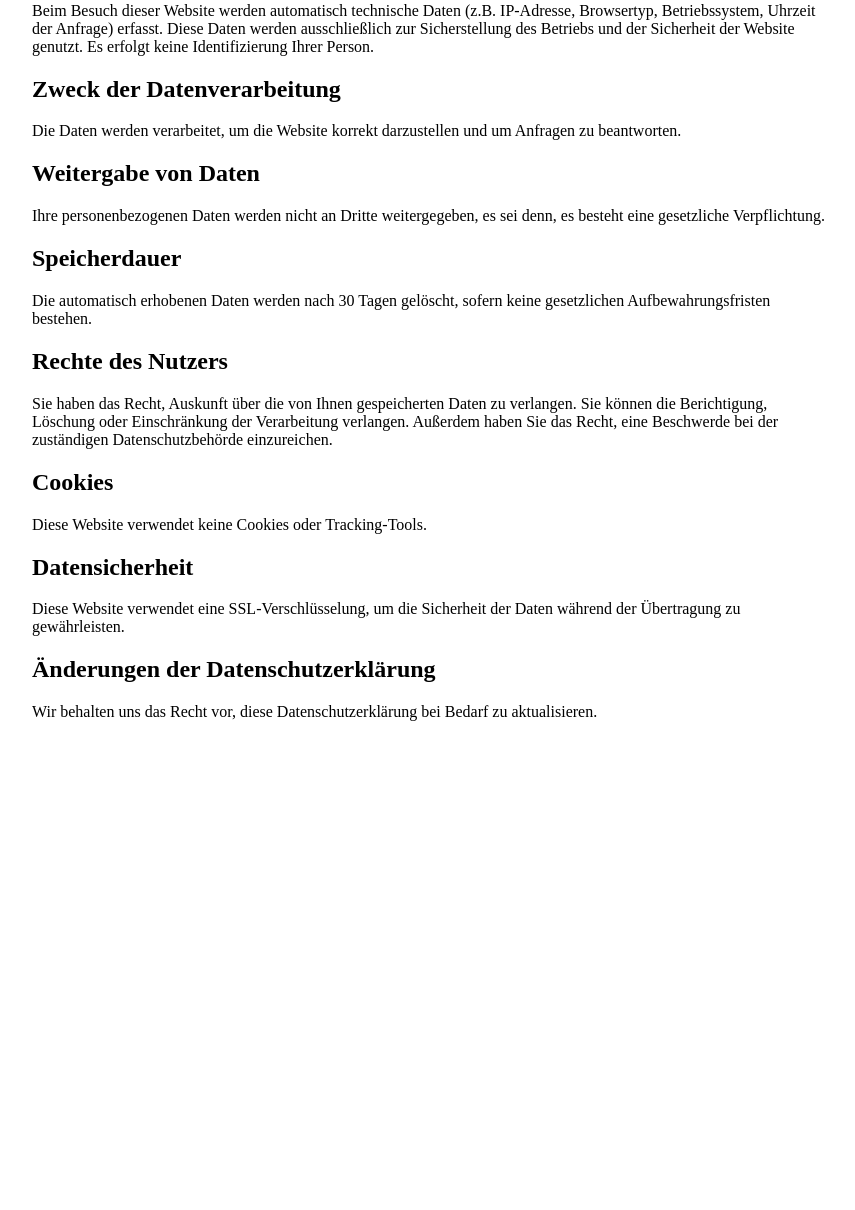
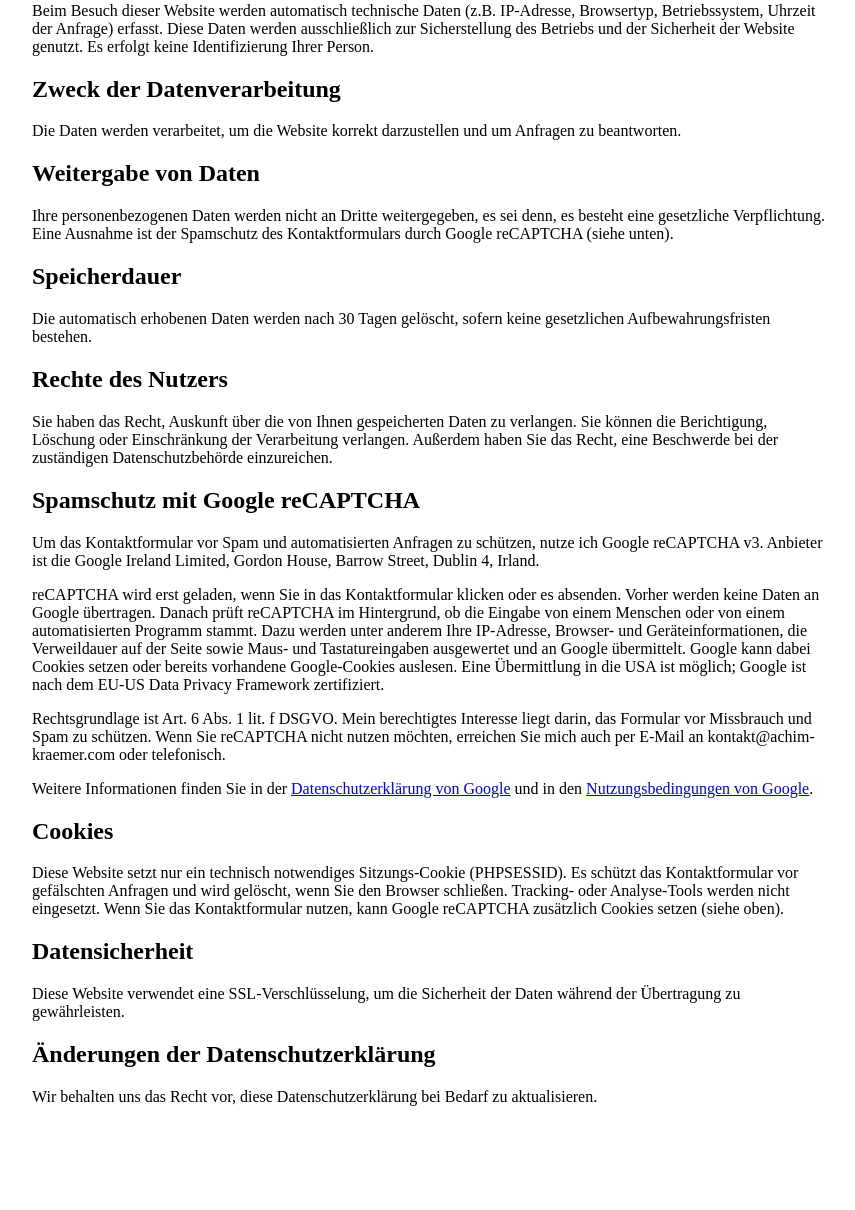
Before and after one commit to achim-kraemer-com/achim-kraemer, a Symfony app: template application/templates/data_protection/index.html.twig in a window 1280 px wide. Shown: the part 490-1700 px from the top of the page, without its empty margins (208-1063 px from the left). Before the commit the page ends 1211 px from the top, so only its background shows below. Run offline with Twig, Linux system fonts and the light colour scheme; the template is opened without the code that fills it, so the values that code supplies are empty; style sheets or scripts are compiled from the project's sources; some libraries are stand-ins or nearby versions.

Commit message:
Datenschutz: reCAPTCHA und Sitzungs-Cookie ergänzt, neues Porträtfoto
Co-Authored-By: Claude Opus 5.5 <noreply@anthropic.com>

```diff
--- a/application/templates/base.html.twig
+++ b/application/templates/base.html.twig
@@ -36,9 +36,9 @@
         <meta property="og:site_name" content="Achim Krämer | Symfony Freelancer">
         <meta property="og:locale" content="{{ app.request.locale == 'en' ? 'en_US' : 'de_DE' }}">
         <meta property="og:locale:alternate" content="{{ app.request.locale == 'en' ? 'de_DE' : 'en_US' }}">
-        <meta property="og:image" content="{{ absolute_url(asset('build/images/DSC4074.jpeg')) }}">
+        <meta property="og:image" content="{{ absolute_url(asset('build/images/achim-kraemer-portrait.jpeg')) }}">
         <meta property="og:image:type" content="image/jpeg">
-        <meta property="og:image:width" content="883">
+        <meta property="og:image:width" content="900">
         <meta property="og:image:height" content="900">
         <meta property="og:image:alt" content="{{ 'app.hero.photo_alt'|trans }}">
 
@@ -46,7 +46,7 @@
         <meta name="twitter:card" content="summary_large_image">
         <meta name="twitter:title" content="{{ block('title') }}">
         <meta name="twitter:description" content="{{ block('description') }}">
-        <meta name="twitter:image" content="{{ absolute_url(asset('build/images/DSC4074.jpeg')) }}">
+        <meta name="twitter:image" content="{{ absolute_url(asset('build/images/achim-kraemer-portrait.jpeg')) }}">
         <meta name="twitter:image:alt" content="{{ 'app.hero.photo_alt'|trans }}">
 
         <!-- Structured Data (JSON-LD Schema) -->
@@ -55,7 +55,7 @@
           "@context": "https://schema.org",
           "@type": "ProfessionalService",
           "name": "Achim Krämer",
-          "image": "{{ absolute_url(asset('build/images/DSC4074.jpeg')) }}",
+          "image": "{{ absolute_url(asset('build/images/achim-kraemer-portrait.jpeg')) }}",
           "logo": "{{ absolute_url(asset('brand/favicon-main-512.png')) }}",
           "@id": "{{ absolute_url(path('app_home')) }}",
           "url": "{{ absolute_url(path('app_home')) }}",
@@ -126,7 +126,7 @@
           "@id": "{{ absolute_url(path('app_home')) }}#person",
           "name": "Achim Krämer",
           "url": "{{ absolute_url(path('app_home')) }}",
-          "image": "{{ absolute_url(asset('build/images/DSC4074.jpeg')) }}",
+          "image": "{{ absolute_url(asset('build/images/achim-kraemer-portrait.jpeg')) }}",
           "jobTitle": "Symfony Freelancer & PHP Webentwickler",
           "worksFor": {"@id": "{{ absolute_url(path('app_home')) }}"},
           "address": {
--- a/application/templates/data_protection/index.html.twig
+++ b/application/templates/data_protection/index.html.twig
@@ -45,7 +45,7 @@
         <div class="impressum-section">
             <h2>Weitergabe von Daten</h2>
             <p>
-                Ihre personenbezogenen Daten werden nicht an Dritte weitergegeben, es sei denn, es besteht eine gesetzliche Verpflichtung.
+                Ihre personenbezogenen Daten werden nicht an Dritte weitergegeben, es sei denn, es besteht eine gesetzliche Verpflichtung. Eine Ausnahme ist der Spamschutz des Kontaktformulars durch Google reCAPTCHA (siehe unten).
             </p>
         </div>
 
@@ -64,9 +64,25 @@
         </div>
 
         <div class="impressum-section">
+            <h2>Spamschutz mit Google reCAPTCHA</h2>
+            <p>
+                Um das Kontaktformular vor Spam und automatisierten Anfragen zu schützen, nutze ich Google reCAPTCHA v3. Anbieter ist die Google Ireland Limited, Gordon House, Barrow Street, Dublin 4, Irland.
+            </p>
+            <p>
+                reCAPTCHA wird erst geladen, wenn Sie in das Kontaktformular klicken oder es absenden. Vorher werden keine Daten an Google übertragen. Danach prüft reCAPTCHA im Hintergrund, ob die Eingabe von einem Menschen oder von einem automatisierten Programm stammt. Dazu werden unter anderem Ihre IP-Adresse, Browser- und Geräteinformationen, die Verweildauer auf der Seite sowie Maus- und Tastatureingaben ausgewertet und an Google übermittelt. Google kann dabei Cookies setzen oder bereits vorhandene Google-Cookies auslesen. Eine Übermittlung in die USA ist möglich; Google ist nach dem EU-US Data Privacy Framework zertifiziert.
+            </p>
+            <p>
+                Rechtsgrundlage ist Art. 6 Abs. 1 lit. f DSGVO. Mein berechtigtes Interesse liegt darin, das Formular vor Missbrauch und Spam zu schützen. Wenn Sie reCAPTCHA nicht nutzen möchten, erreichen Sie mich auch per E-Mail an kontakt@achim-kraemer.com oder telefonisch.
+            </p>
+            <p>
+                Weitere Informationen finden Sie in der <a href="https://policies.google.com/privacy" target="_blank" rel="noopener">Datenschutzerklärung von Google</a> und in den <a href="https://policies.google.com/terms" target="_blank" rel="noopener">Nutzungsbedingungen von Google</a>.
+            </p>
+        </div>
+
+        <div class="impressum-section">
             <h2>Cookies</h2>
             <p>
-                Diese Website verwendet keine Cookies oder Tracking-Tools.
+                Diese Website setzt nur ein technisch notwendiges Sitzungs-Cookie (PHPSESSID). Es schützt das Kontaktformular vor gefälschten Anfragen und wird gelöscht, wenn Sie den Browser schließen. Tracking- oder Analyse-Tools werden nicht eingesetzt. Wenn Sie das Kontaktformular nutzen, kann Google reCAPTCHA zusätzlich Cookies setzen (siehe oben).
             </p>
         </div>
 
--- a/application/templates/home/index.html.twig
+++ b/application/templates/home/index.html.twig
@@ -69,10 +69,10 @@
                     </div>
                 </div>
                 <figure class="hero__photo">
-                    <img src="{{ asset('build/images/DSC4074-640.jpeg') }}"
-                         srcset="{{ asset('build/images/DSC4074-640.jpeg') }} 628w, {{ asset('build/images/DSC4074.jpeg') }} 884w"
+                    <img src="{{ asset('build/images/achim-kraemer-portrait-640.jpeg') }}"
+                         srcset="{{ asset('build/images/achim-kraemer-portrait-640.jpeg') }} 640w, {{ asset('build/images/achim-kraemer-portrait.jpeg') }} 900w"
                          sizes="(min-width: 900px) 416px, 216px"
-                         alt="{{ 'app.hero.photo_alt'|trans }}" width="628" height="640" fetchpriority="high">
+                         alt="{{ 'app.hero.photo_alt'|trans }}" width="640" height="640" fetchpriority="high">
                     <figcaption>
                         <span>{{ 'app.me.fact1'|trans }}</span>
                         <span>{{ 'app.me.fact2'|trans }}</span>
--- a/application/templates/page/detail.html.twig
+++ b/application/templates/page/detail.html.twig
@@ -17,7 +17,7 @@
             'url': page_url,
             'inLanguage': app.request.locale,
             'datePublished': '2026-11-08',
-            'image': absolute_url(asset('build/images/DSC4074.jpeg')),
+            'image': absolute_url(asset('build/images/achim-kraemer-portrait.jpeg')),
             'author': {'@id': home_url ~ '#person'},
             'publisher': {'@id': home_url},
         }
```
Also changed, not shown: application/assets/images/DSC4074-640.jpeg (deleted), application/assets/images/DSC4074.jpeg (deleted), application/assets/images/achim-kraemer-portrait-640.jpeg (added), application/assets/images/achim-kraemer-portrait.jpeg (added).
